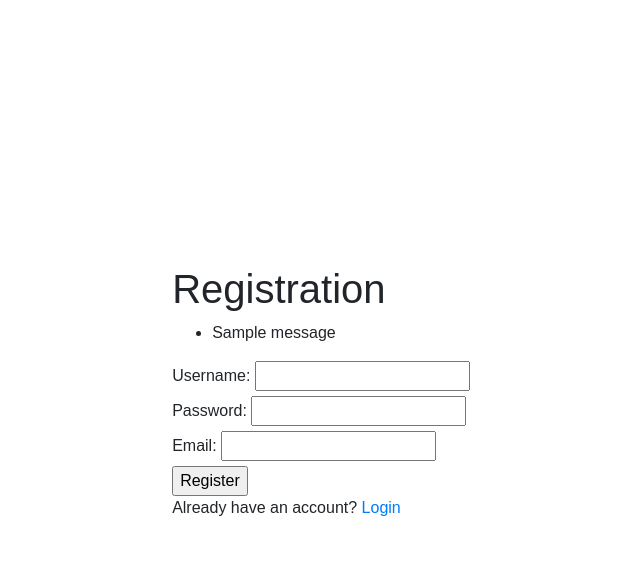
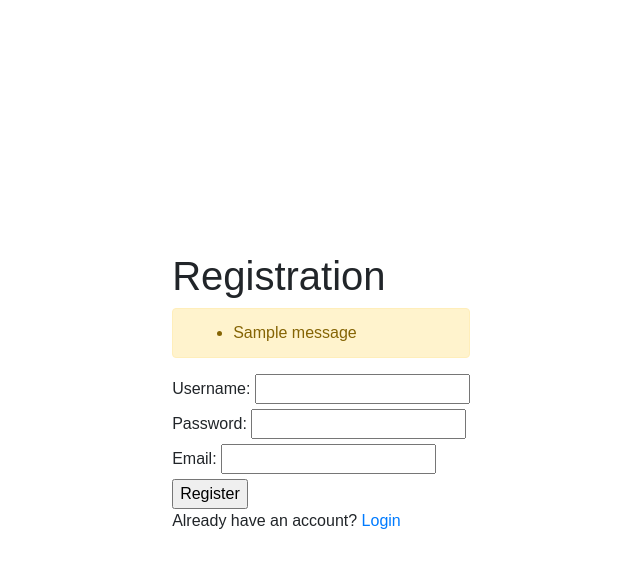
Before and after one commit to allenanto/B9IS123_2324_TMD2, a Flask app: page /register in a window 1280 px wide. Shown: the top 568 px of the page, without its empty margins (319-959 px from the left). Run offline with Flask 3, Linux system fonts and the light colour scheme; tables that the repository leaves empty hold one stand-in row (values such as "Sample post"); one stand-in notice (Sample message) is shown; some libraries are stand-ins or nearby versions.

Commit message:
Register template update

```diff
--- a/templates/register.html
+++ b/templates/register.html
@@ -12,11 +12,13 @@
     <h1 class="log">Registration</h1>
     {% with messages = get_flashed_messages() %}
         {% if messages %}
-            <ul>
-                {% for message in messages %}
-                    <li>{{ message }}</li>
-                {% endfor %}
-            </ul>
+            <div class="alert alert-warning">
+                <ul class="mb-0">
+                    {% for message in messages %}
+                        <li>{{ message }}</li>
+                    {% endfor %}
+                </ul>
+            </div>
         {% endif %}
     {% endwith %}
     <form action="{{ url_for('register') }}" method="post">
```
